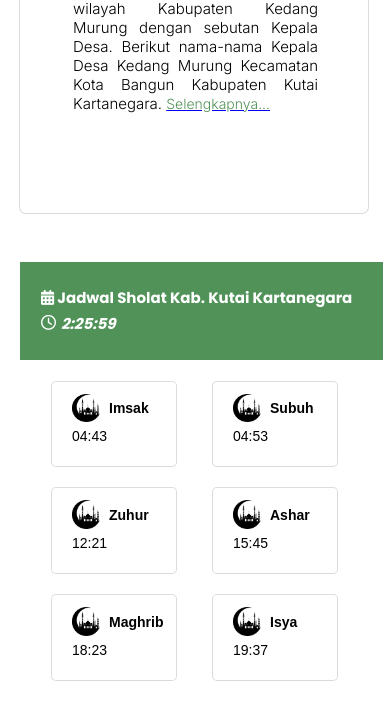
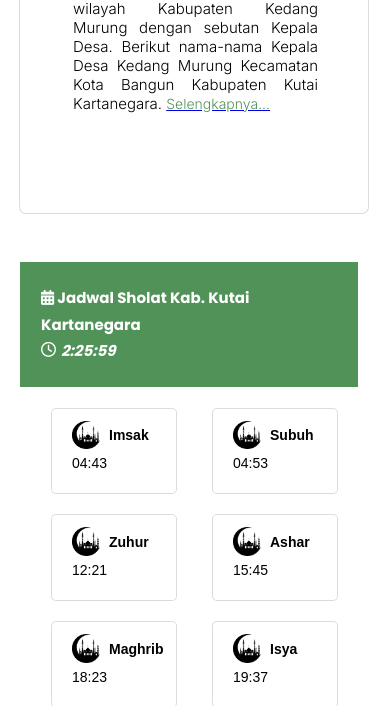
Before and after one commit to Adhanslv/KedangMurung, a PHP site: page / in a window 390 px wide. Shown: the part 1259-1965 px from the top of the page. Run offline with PHP 8.4, Linux system fonts and the light colour scheme; some libraries are stand-ins or nearby versions.

Commit message:
morning people

```diff
--- a/css/style.css
+++ b/css/style.css
@@ -973,7 +973,7 @@ textarea {
   .cardPray {
     margin-top: -48px;
     margin-left: -116px;
-    width: 143%;
+    width: 133%;
   }
 
   .cardBody {
```
